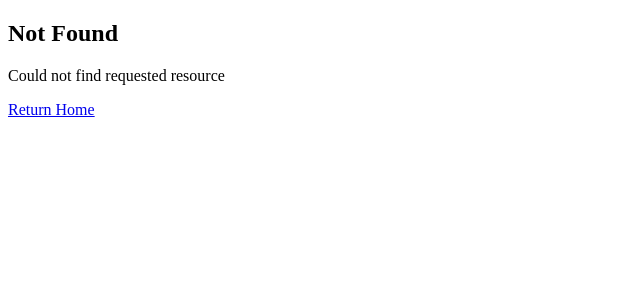
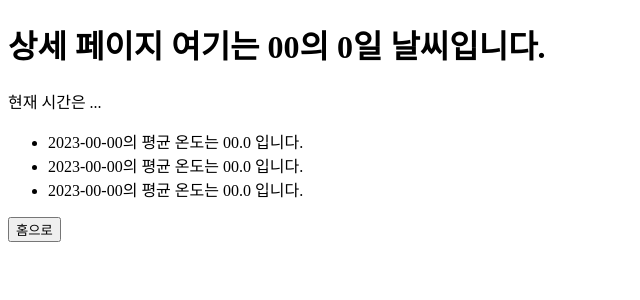
Before and after one commit to ebokyung/weather-app-nextjs, a Next.js app: page /1 in a window 1280 px wide. Before the commit this address had no page. Shown: the top 300 px of the page, without its empty margins (0-640 px from the left). Built offline with nearby package versions, Linux system fonts and the light colour scheme.

Commit message:
feat : detail page

```diff
--- /dev/null
+++ b/src/app/[city]/layout.tsx
@@ -0,0 +1,16 @@
+export const metadata = {
+  title: '상세 | 날씨 앱',
+  description: '날씨 앱 만들기 - nextjs typescript',
+}
+
+export default function RootLayout({
+  children,
+}: {
+  children: React.ReactNode
+}) {
+  return (
+    <html>
+      <body>{children}</body>
+    </html>
+  )
+}
--- /dev/null
+++ b/src/app/[city]/page.tsx
@@ -0,0 +1,16 @@
+import Link from 'next/link'
+
+export default function Detail() {
+  return (
+    <>
+      <h1>상세 페이지 여기는 00의 0일 날씨입니다.</h1>
+      <p>현재 시간은 ...</p>
+      <ul>
+        <li>2023-00-00의 평균 온도는 00.0 입니다.</li>
+        <li>2023-00-00의 평균 온도는 00.0 입니다.</li>
+        <li>2023-00-00의 평균 온도는 00.0 입니다.</li>
+      </ul>
+      <button>홈으로</button>
+    </>
+  )
+}
--- a/src/app/page.tsx
+++ b/src/app/page.tsx
@@ -8,10 +8,10 @@ export default function Home() {
       <button>캐시 비우기</button>
       <ul>
         <li>
-          <Link href="/weather/seoul">서울의 날씨는 ...</Link>
+          <Link href="/seoul">서울의 날씨는 ...</Link>
         </li>
         <li>
-          <Link href="/weather/hongkong">홍콩의 날씨는 ...</Link>
+          <Link href="/hongkong">홍콩의 날씨는 ...</Link>
         </li>
       </ul>
     </>
```
